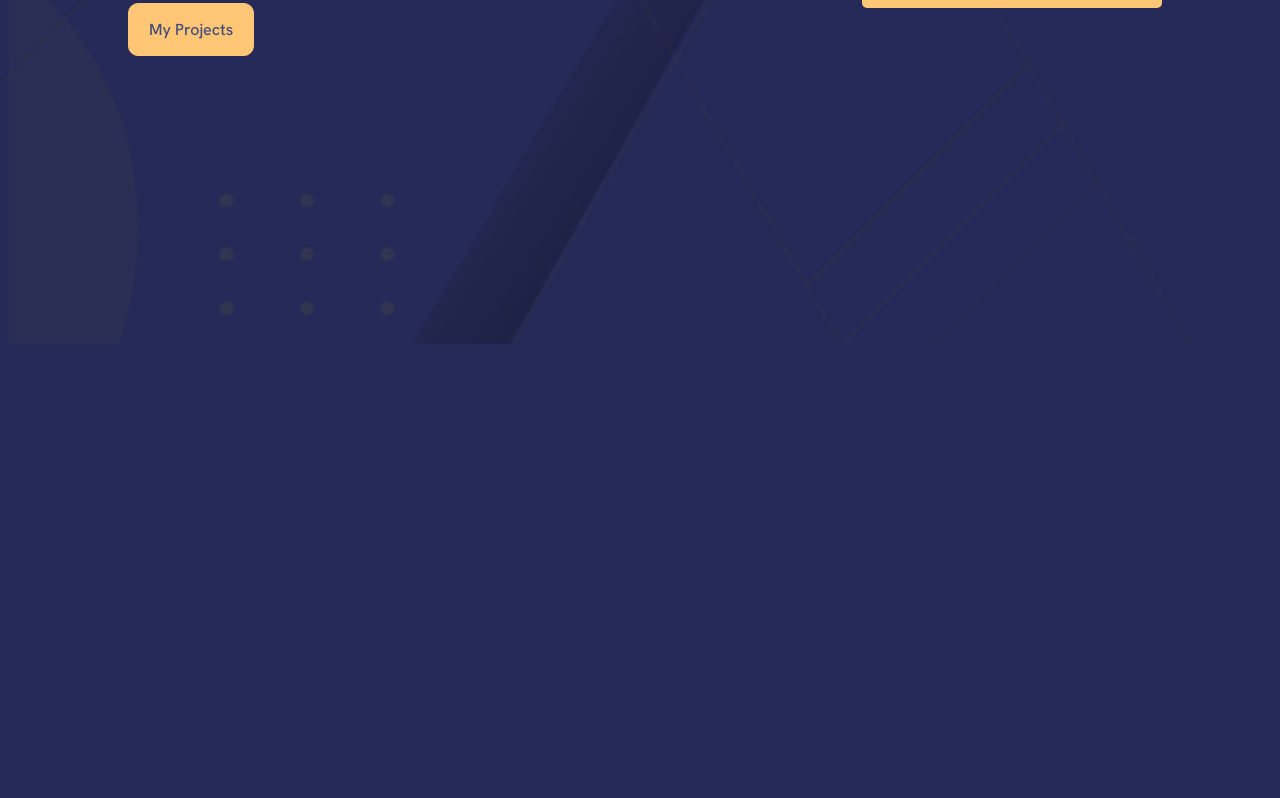
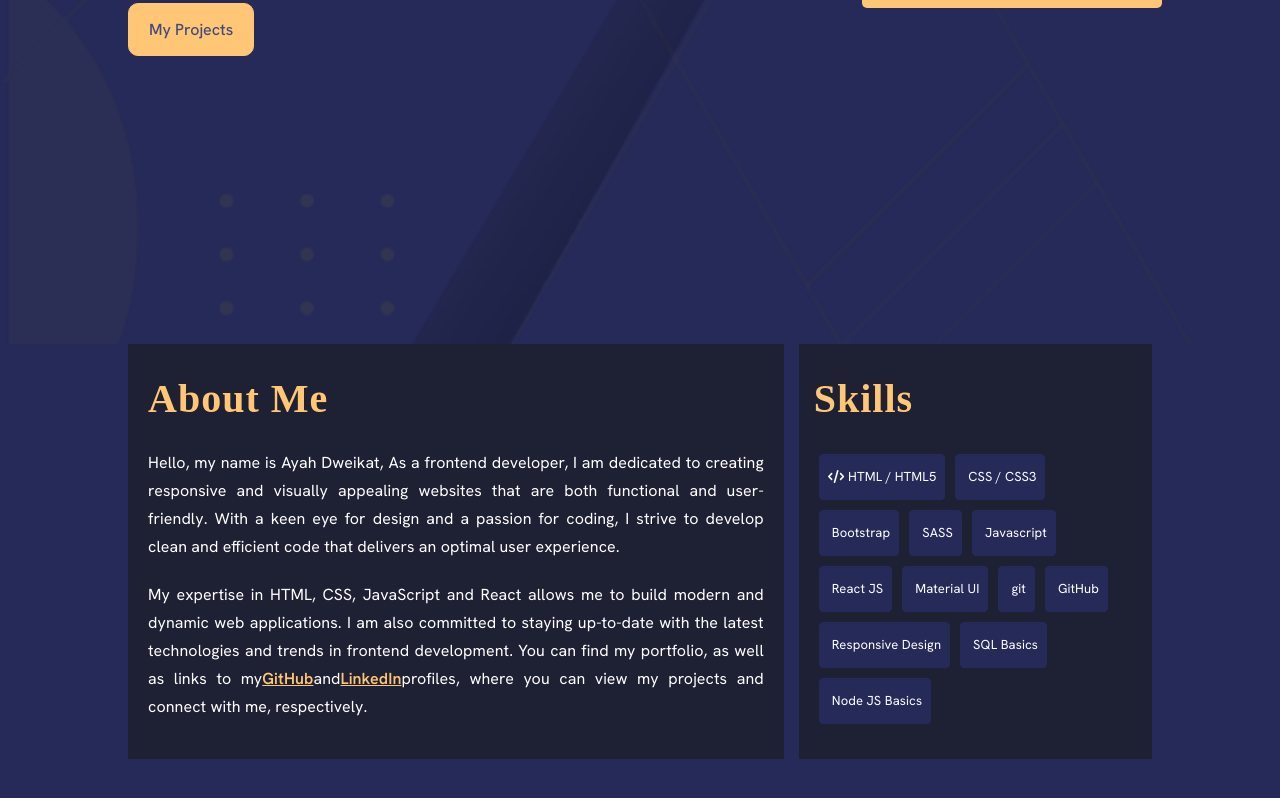
Before and after one commit to AyahDweikat/ayah-dweikat-portfolio, a React (Create React App) app: page / in a window 1280 px wide. Shown: the part 456-1254 px from the top of the page. Before the commit the page ends 800 px from the top, so only its background shows below. Built offline with nearby package versions, Linux system fonts and the light colour scheme.

Commit message:
about section

```diff
--- /dev/null
+++ b/font-awesome-react/package.json
@@ -0,0 +1,5 @@
+{
+  "name": "font-awesome-react",
+  "version": "0.1.0",
+  "private": true
+}
--- a/package.json
+++ b/package.json
@@ -3,6 +3,11 @@
   "version": "0.1.0",
   "private": true,
   "dependencies": {
+    "@fortawesome/fontawesome-svg-core": "^6.4.0",
+    "@fortawesome/free-brands-svg-icons": "^6.4.0",
+    "@fortawesome/free-regular-svg-icons": "^6.4.0",
+    "@fortawesome/free-solid-svg-icons": "^6.4.0",
+    "@fortawesome/react-fontawesome": "^0.2.0",
     "@testing-library/jest-dom": "^5.16.5",
     "@testing-library/react": "^13.4.0",
     "@testing-library/user-event": "^13.5.0",
--- a/src/App.js
+++ b/src/App.js
@@ -1,5 +1,7 @@
+import About from './Components/About/About';
 import Header from './Components/Header/Header';
 import Home from './Components/Home/Home';
+
 import './responsive.css'
 
 function App() {
@@ -7,6 +9,7 @@ function App() {
     <div className="App">
       <Header />
       <Home />
+      <About />
     </div>
   );
 }
--- /dev/null
+++ b/src/Components/About/About.jsx
@@ -0,0 +1,101 @@
+import React from "react";
+import { FontAwesomeIcon } from '@fortawesome/react-fontawesome'
+import { faCode } from '@fortawesome/free-solid-svg-icons'
+import './about.css';
+
+function About() {
+  return (
+    <section id="about" className="about">
+      <div className="about-sections container">
+        <article className="about-me">
+          <h2>about me</h2>
+          <p>
+            Hello, my name is Ayah Dweikat, As a frontend developer, I am
+            dedicated to creating responsive and visually appealing websites
+            that are both functional and user-friendly. With a keen eye for
+            design and a passion for coding, I strive to develop clean and
+            efficient code that delivers an optimal user experience.
+          </p>
+          <p>
+            My expertise in HTML, CSS, JavaScript and React allows me to build
+            modern and dynamic web applications. I am also committed to staying
+            up-to-date with the latest technologies and trends in frontend
+            development. You can find my portfolio, as well as links to my
+            <a
+              className="anchors-in-paragraph"
+              target="_blank"
+              rel="noreferrer"
+              href="https://github.com/AyahDweikat"
+            >
+              GitHub
+            </a>
+            and
+            <a
+              className="anchors-in-paragraph"
+              target="_blank"
+              rel="noreferrer"
+              href="https://www.linkedin.com/in/ayah-dweikat-1291801bb/"
+            >
+              LinkedIn
+            </a>
+            profiles, where you can view my projects and connect with me,
+            respectively.
+          </p>
+        </article>
+        <div className="skills">
+          <h2>Skills</h2>
+          <ul>
+            <li>
+              {/* <i className="fa-brands fa-html5" /> */}
+              <FontAwesomeIcon icon={faCode} />
+              <span>HTML / HTML5</span>
+            </li>
+            <li>
+              {/* <i className="fa-brands fa-css3" /> */}
+              <span>CSS / CSS3</span>
+            </li>
+            <li>
+              {/* <i className="fa-brands fa-bootstrap" /> */}
+              <span>Bootstrap</span>
+            </li>
+            <li>
+              {/* <i className="fa-brands fa-sass" /> */}
+              <span>SASS</span>
+            </li>
+            <li>
+              {/* <i className="fa-brands fa-js" /> */}
+              <span>Javascript</span>
+            </li>
+            <li>
+              {/* <i className="fa-brands fa-react" /> */}
+              <span>React JS</span>
+            </li>
+            <li>
+              <span>Material UI</span>
+            </li>
+            <li>
+              {/* <i className="fa-brands fa-git" /> */}
+              <span>git</span>
+            </li>
+            <li>
+              {/* <i className="fa-brands fa-github" /> */}
+              <span>GitHub</span>
+            </li>
+            <li>
+              <span>Responsive Design</span>
+            </li>
+            <li>
+              <i className="fa-solid fa-database" />
+              <span>SQL Basics</span>
+            </li>
+            <li>
+              <i className="fa-brands fa-node-js" />
+              <span>Node JS Basics</span>
+            </li>
+          </ul>
+        </div>
+      </div>
+    </section>
+  );
+}
+export default About;
--- /dev/null
+++ b/src/Components/About/about.css
@@ -0,0 +1,77 @@
+section.about {
+    padding-top: 0px;
+    padding-bottom: 60px;
+    height: calc(100vh-80px);
+  }
+  .about-sections {
+    display: flex;
+    gap: 15px;
+    font-family: var(--main-font-family);
+    color: var(--main-white-color);
+  }
+  .about-me {
+    padding: 30px 20px 0px; /**/
+    width: 65%; /**/
+    background-color: var(--secondary-bg-color);
+  }
+  .about h2 {
+    text-align: left;
+    text-transform: capitalize;
+    box-sizing: border-box;
+    font-family: var(--secondary-font-family);
+    color: var(--main-color);
+    font-size: 40px;
+    font-weight: 600;
+    margin-block-start: 0px;
+    margin-block-end: 25px;
+    line-height: 50px;
+    letter-spacing: 1px;
+  }
+  .about-me p,
+  .skills li {
+    box-sizing: border-box;
+    font-size: 16px;
+    font-weight: 400;
+    text-align: justify;
+    margin-block-start: 0px;
+    margin-block-end: 20px;
+    line-height: 28px;
+    letter-spacing: 0.1px;
+  }
+  .about-me p {
+    width: 100%;
+  }
+  .about .anchors-in-paragraph {
+    color: var(--main-color);
+    box-sizing: border-box;
+    font-weight: 600;
+  }
+  .skills {
+    width: 35%;
+    background-color: var(--secondary-bg-color);
+    padding: 30px 15px;
+  }
+  .skills ul {
+    display: flex;
+    flex-direction: row;
+    flex-wrap: wrap;
+  }
+  .skills li {
+    font-size: 13px;
+    line-height: 28px;
+    padding: 8px;
+    margin: 5px;
+    border: 1px solid var(--hover-secondary-bg-color);
+    background: var(--hover-secondary-bg-color);
+    border-radius: 4px;
+    -webkit-border-radius: 4px;
+    -moz-border-radius: 4px;
+    -ms-border-radius: 4px;
+    -o-border-radius: 4px;
+  }
+  .skills li span {
+    padding-inline-start: 4px;
+  }
+  .skills li i {
+    color: var(--main-color);
+  }
--- a/src/index.js
+++ b/src/index.js
@@ -1,5 +1,6 @@
 import React from 'react';
 import ReactDOM from 'react-dom/client';
+
 import './index.css';
 import App from './App';
 import reportWebVitals from './reportWebVitals';
--- a/src/responsive.css
+++ b/src/responsive.css
@@ -1,84 +1,5 @@
 
 
-
-/* About Section */
-section.about {
-  padding-top: 0px;
-  padding-bottom: 60px;
-  height: calc(100vh-80px);
-}
-.about-sections {
-  display: flex;
-  gap: 15px;
-  font-family: var(--main-font-family);
-  color: var(--main-white-color);
-}
-.about-me {
-  padding: 30px 20px 0px; /**/
-  width: 65%; /**/
-  background-color: var(--secondary-bg-color);
-}
-.about h2 {
-  text-align: left;
-  text-transform: capitalize;
-  box-sizing: border-box;
-  font-family: var(--secondary-font-family);
-  color: var(--main-color);
-  font-size: 40px;
-  font-weight: 600;
-  margin-block-start: 0px;
-  margin-block-end: 25px;
-  line-height: 50px;
-  letter-spacing: 1px;
-}
-.about-me p,
-.skills li {
-  box-sizing: border-box;
-  font-size: 16px;
-  font-weight: 400;
-  text-align: justify;
-  margin-block-start: 0px;
-  margin-block-end: 20px;
-  line-height: 28px;
-  letter-spacing: 0.1px;
-}
-.about-me p {
-  width: 100%;
-}
-.about .anchors-in-paragraph {
-  color: var(--main-color);
-  box-sizing: border-box;
-  font-weight: 600;
-}
-.skills {
-  width: 35%;
-  background-color: var(--secondary-bg-color);
-  padding: 30px 15px;
-}
-.skills ul {
-  display: flex;
-  flex-direction: row;
-  flex-wrap: wrap;
-}
-.skills li {
-  font-size: 13px;
-  line-height: 28px;
-  padding: 8px;
-  margin: 5px;
-  border: 1px solid var(--hover-secondary-bg-color);
-  background: var(--hover-secondary-bg-color);
-  border-radius: 4px;
-  -webkit-border-radius: 4px;
-  -moz-border-radius: 4px;
-  -ms-border-radius: 4px;
-  -o-border-radius: 4px;
-}
-.skills li span {
-  padding-inline-start: 4px;
-}
-.skills li i {
-  color: var(--main-color);
-}
 /* Contact */
 .contact {
   padding-top: 0px;
```
Also changed, not shown: 1 other file (tests, documents, lock files or other folders).
